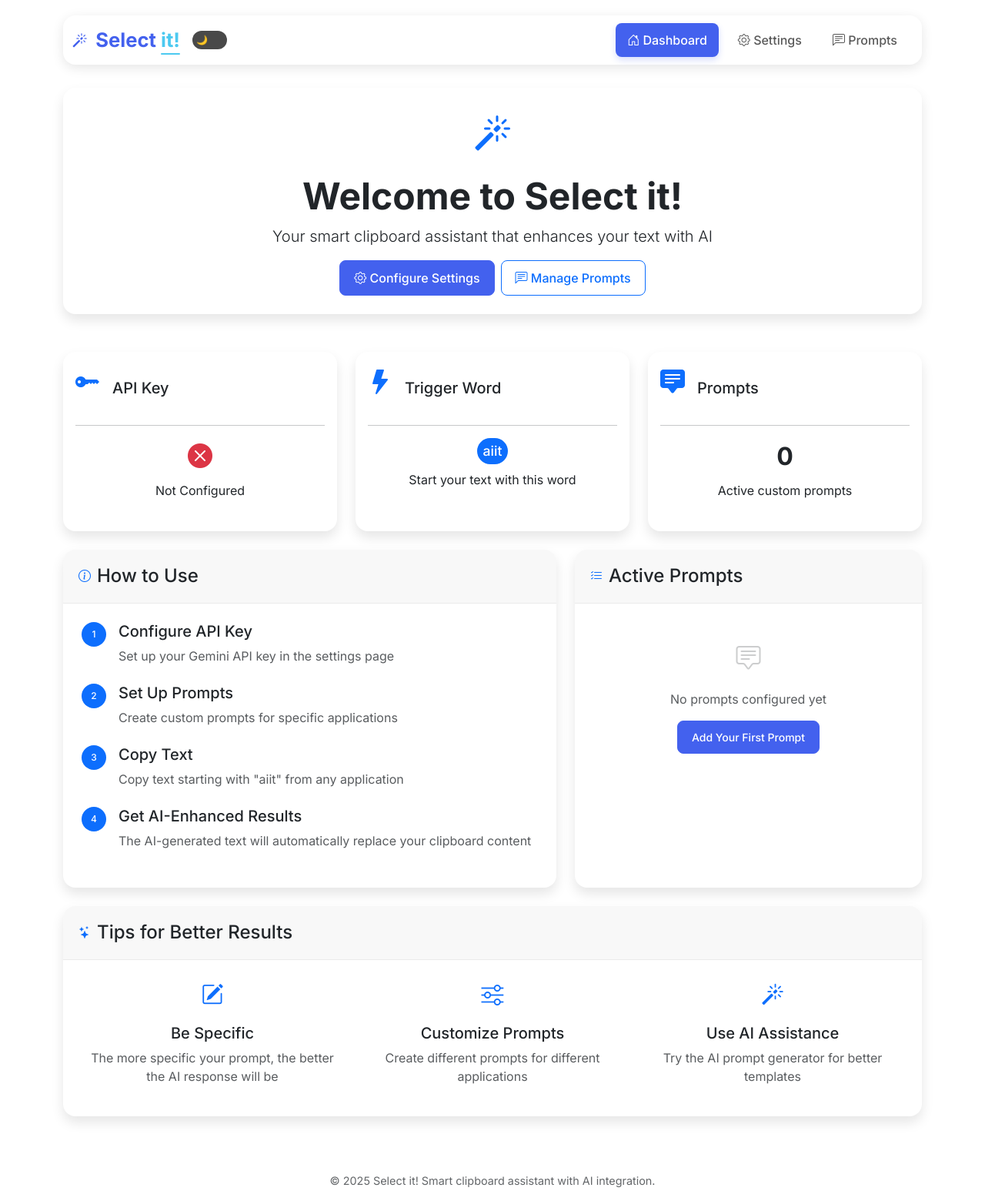
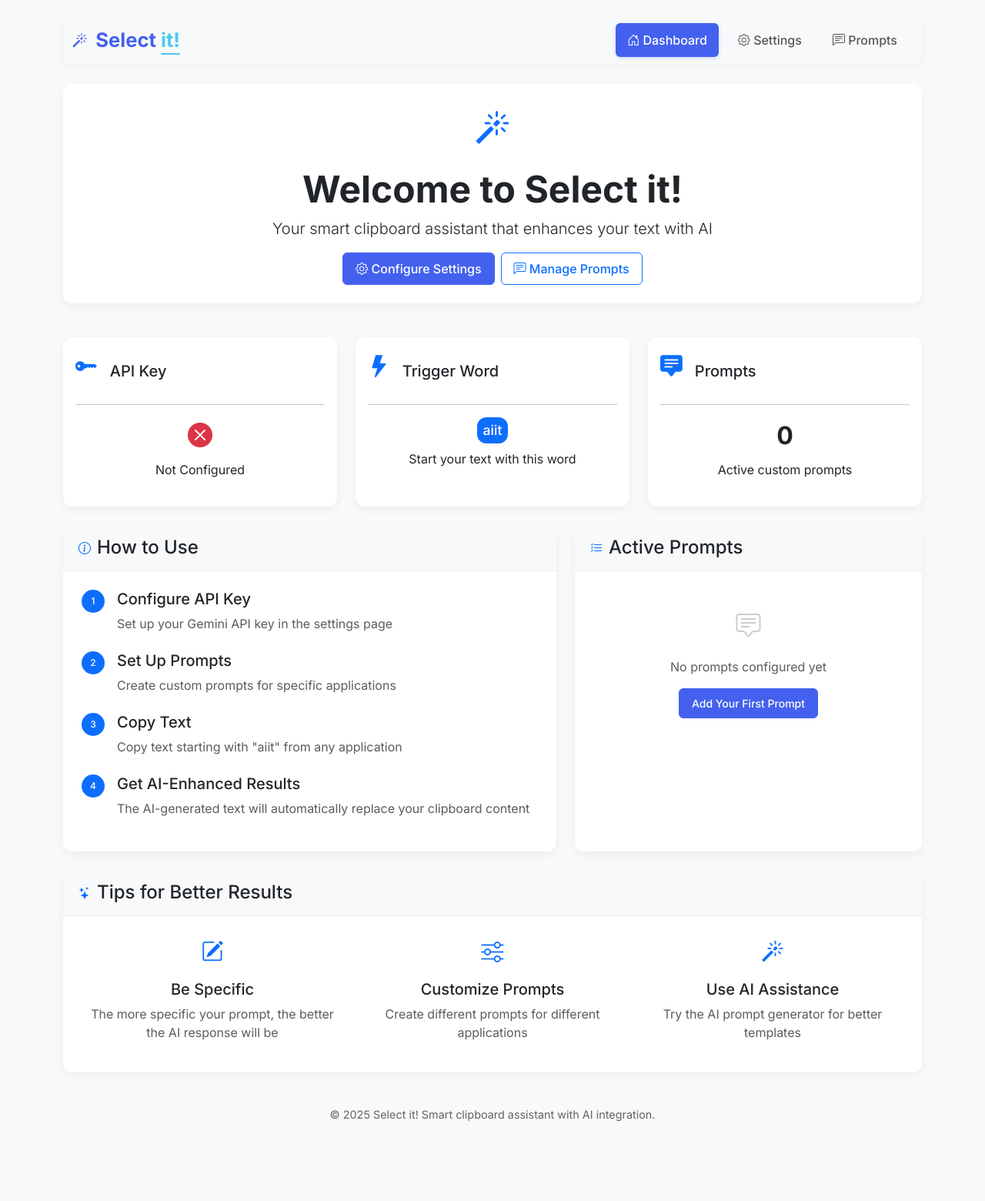
Before and after one commit to horw/selit, a Flask app: page / in a window 1280 px wide. Shown: the whole page at 77% size. After the commit the page ends 1456 px from the top, so only its background shows below. Run offline with Flask 3, Linux system fonts and the light colour scheme.

Commit message:
update UI

```diff
--- a/selit/templates/base.html
+++ b/selit/templates/base.html
@@ -1,5 +1,5 @@
 <!DOCTYPE html>
-<html lang="en" data-bs-theme="light">
+<html lang="en">
 <head>
     <meta charset="UTF-8">
     <meta name="viewport" content="width=device-width, initial-scale=1.0">
@@ -17,36 +17,21 @@
             --success-color: #4CAF50;
             --warning-color: #ff9800;
             --danger-color: #f44336;
-            --card-border-radius: 16px;
-            --btn-border-radius: 8px;
-            --input-border-radius: 8px;
-            --transition-speed: 0.2s;
-        }
-
-        [data-bs-theme="dark"] {
-            --primary-color: #6d8fff;
-            --secondary-color: #5550e9;
-            --accent-color: #5dddff;
-            --bs-body-bg: #121212;
-            --bs-body-color: #e9ecef;
-            --bs-card-bg: #1e1e1e;
-            --bs-card-cap-bg: #2a2a2a;
-            color-scheme: dark;
+            --card-border-radius: 12px;
+            --btn-border-radius: 6px;
+            --input-border-radius: 6px;
         }
 
         body {
             padding-top: 20px;
-            background-color: var(--bs-body-bg);
+            background-color: #f8f9fa;
             font-family: 'Inter', sans-serif;
-            transition: background-color var(--transition-speed) ease;
         }
 
         .navbar {
-            margin-bottom: 30px;
+            margin-bottom: 25px;
             border-radius: var(--card-border-radius);
-            box-shadow: 0 4px 15px rgba(0, 0, 0, 0.1);
-            backdrop-filter: blur(10px);
-            transition: all var(--transition-speed) ease;
+            box-shadow: 0 2px 10px rgba(0, 0, 0, 0.05);
         }
 
         .navbar-brand {
@@ -74,9 +59,8 @@
         .nav-link {
             font-weight: 500;
             padding: 10px 15px !important;
-            border-radius: 8px;
+            border-radius: 6px;
             margin: 0 5px;
-            transition: all var(--transition-speed) ease;
         }
 
         .nav-link:hover {
@@ -86,44 +70,32 @@
         .nav-link.active {
             background-color: var(--primary-color);
             color: white !important;
-            box-shadow: 0 4px 8px rgba(67, 97, 238, 0.2);
+            box-shadow: 0 2px 5px rgba(67, 97, 238, 0.2);
         }
 
         .card {
-            margin-bottom: 25px;
+            margin-bottom: 20px;
             border-radius: var(--card-border-radius);
             border: none;
-            box-shadow: 0 8px 16px rgba(0, 0, 0, 0.1);
+            box-shadow: 0 4px 12px rgba(0, 0, 0, 0.05);
             overflow: hidden;
-            transition: all var(--transition-speed) ease;
-        }
-
-        .card:hover {
-            transform: translateY(-2px);
-            box-shadow: 0 10px 20px rgba(0, 0, 0, 0.12);
         }
 
         .card-header {
-            background-color: var(--bs-card-cap-bg);
+            background-color: #f8f9fa;
             border-bottom: 1px solid rgba(0, 0, 0, 0.05);
             font-weight: 600;
-            padding: 20px;
+            padding: 15px 20px;
         }
 
         .card-body {
-            padding: 25px;
+            padding: 20px;
         }
 
         .btn {
             border-radius: var(--btn-border-radius);
             font-weight: 500;
-            padding: 10px 18px;
-            transition: all var(--transition-speed) ease;
-        }
-
-        .btn:hover {
-            transform: translateY(-1px);
-            box-shadow: 0 4px 8px rgba(0, 0, 0, 0.1);
+            padding: 8px 16px;
         }
 
         .btn-primary {
@@ -155,32 +127,31 @@
 
         .form-control, .input-group-text {
             border-radius: var(--input-border-radius);
-            padding: 12px 18px;
-            border: 1px solid #ddd;
-            transition: all var(--transition-speed) ease;
+            padding: 10px 15px;
+            border: 1px solid #dee2e6;
+            height: auto;
         }
 
         .form-control:focus {
             border-color: var(--primary-color);
-            box-shadow: 0 0 0 0.25rem rgba(67, 97, 238, 0.25);
+            box-shadow: 0 0 0 0.2rem rgba(67, 97, 238, 0.25);
         }
 
         .flash-messages {
-            margin-bottom: 25px;
+            margin-bottom: 20px;
         }
 
         .alert {
             border-radius: var(--card-border-radius);
-            padding: 15px 20px;
+            padding: 12px 16px;
             border: none;
-            box-shadow: 0 4px 8px rgba(0, 0, 0, 0.1);
+            box-shadow: 0 2px 5px rgba(0, 0, 0, 0.05);
         }
 
         .list-group-item {
             border-left: none;
             border-right: none;
-            padding: 15px 20px;
-            transition: background-color var(--transition-speed) ease;
+            padding: 12px 16px;
         }
 
         .list-group-item:first-child {
@@ -201,9 +172,9 @@
         }
 
         .badge {
-            padding: 6px 12px;
+            padding: 5px 10px;
             font-weight: 500;
-            border-radius: 20px;
+            border-radius: 12px;
         }
 
         .app-icon {
@@ -215,40 +186,6 @@
         footer {
             font-size: 0.9rem;
             opacity: 0.7;
-            transition: opacity var(--transition-speed) ease;
-        }
-
-        footer:hover {
-            opacity: 1;
-        }
-
-        /* Dark mode toggle */
-        .theme-toggle {
-            cursor: pointer;
-            width: 45px;
-            height: 24px;
-            border-radius: 50px;
-            background-color: #494949;
-            position: relative;
-            transition: all var(--transition-speed) ease;
-        }
-
-        .theme-toggle::after {
-            content: '🌙';
-            font-size: 12px;
-            position: absolute;
-            left: 5px;
-            top: 3px;
-            transition: all var(--transition-speed) ease;
-        }
-
-        [data-bs-theme="dark"] .theme-toggle {
-            background-color: var(--primary-color);
-        }
-
-        [data-bs-theme="dark"] .theme-toggle::after {
-            content: '☀️';
-            transform: translateX(20px);
         }
 
         /* Stats card */
@@ -258,7 +195,7 @@
         }
 
         .stat-value {
-            font-size: 2.5rem;
+            font-size: 2.2rem;
             font-weight: 700;
             color: var(--primary-color);
             margin-bottom: 0;
@@ -271,9 +208,15 @@
 
         /* Feature cards */
         .feature-icon {
-            font-size: 2rem;
+            font-size: 1.8rem;
             color: var(--primary-color);
-            margin-bottom: 15px;
+            margin-bottom: 12px;
+        }
+
+        /* Fixed height containers */
+        .fixed-height-container {
+            height: 300px;
+            overflow-y: auto;
         }
     </style>
 </head>
@@ -285,12 +228,9 @@
                     <i class="bi bi-magic app-icon"></i>
                     Select <span class="highlight">it!</span>
                 </a>
-                <div class="d-flex align-items-center">
-                    <div class="theme-toggle me-3" id="themeToggle"></div>
-                    <button class="navbar-toggler" type="button" data-bs-toggle="collapse" data-bs-target="#navbarNav">
-                        <span class="navbar-toggler-icon"></span>
-                    </button>
-                </div>
+                <button class="navbar-toggler" type="button" data-bs-toggle="collapse" data-bs-target="#navbarNav">
+                    <span class="navbar-toggler-icon"></span>
+                </button>
                 <div class="collapse navbar-collapse" id="navbarNav">
                     <ul class="navbar-nav ms-auto">
                         <li class="nav-item">
@@ -333,35 +273,12 @@
             {% block content %}{% endblock %}
         </div>
 
-        <footer class="mt-5 mb-3 text-center">
+        <footer class="mt-4 mb-3 text-center">
             <p>&copy; 2025 Select it! Smart clipboard assistant with AI integration.</p>
         </footer>
     </div>
 
     <script src="https://cdn.jsdelivr.net/npm/bootstrap@5.3.2/dist/js/bootstrap.bundle.min.js"></script>
-    <script>
-        // Theme toggler functionality
-        document.addEventListener('DOMContentLoaded', function() {
-            const themeToggle = document.getElementById('themeToggle');
-
-            // Check for saved theme preference or respect OS setting
-            const savedTheme = localStorage.getItem('theme');
-            const prefersDark = window.matchMedia('(prefers-color-scheme: dark)').matches;
-
-            if (savedTheme === 'dark' || (!savedTheme && prefersDark)) {
-                document.documentElement.setAttribute('data-bs-theme', 'dark');
-            }
-
-            // Toggle theme on click
-            themeToggle.addEventListener('click', function() {
-                const currentTheme = document.documentElement.getAttribute('data-bs-theme');
-                const newTheme = currentTheme === 'dark' ? 'light' : 'dark';
-
-                document.documentElement.setAttribute('data-bs-theme', newTheme);
-                localStorage.setItem('theme', newTheme);
-            });
-        });
-    </script>
     {% block scripts %}{% endblock %}
 </body>
 </html>
--- a/selit/templates/index.html
+++ b/selit/templates/index.html
@@ -8,7 +8,7 @@
         <div class="card">
             <div class="card-body p-4 text-center">
                 <div class="d-inline-block mb-3">
-                    <i class="bi bi-magic feature-icon mb-3 text-primary" style="font-size: 3rem;"></i>
+                    <i class="bi bi-magic feature-icon mb-3 text-primary" style="font-size: 2.8rem;"></i>
                 </div>
                 <h1 class="display-5 fw-bold">Welcome to Select it!</h1>
                 <p class="lead col-lg-8 mx-auto">
@@ -91,7 +91,7 @@
                 <div class="steps">
                     <div class="step d-flex mb-4">
                         <div class="step-icon me-3">
-                            <span class="badge bg-primary rounded-circle p-2" style="width: 32px; height: 32px; display: flex; align-items: center; justify-content: center;">1</span>
+                            <span class="badge bg-primary rounded-circle p-2" style="width: 30px; height: 30px; display: flex; align-items: center; justify-content: center;">1</span>
                         </div>
                         <div>
                             <h5>Configure API Key</h5>
@@ -100,7 +100,7 @@
                     </div>
                     <div class="step d-flex mb-4">
                         <div class="step-icon me-3">
-                            <span class="badge bg-primary rounded-circle p-2" style="width: 32px; height: 32px; display: flex; align-items: center; justify-content: center;">2</span>
+                            <span class="badge bg-primary rounded-circle p-2" style="width: 30px; height: 30px; display: flex; align-items: center; justify-content: center;">2</span>
                         </div>
                         <div>
                             <h5>Set Up Prompts</h5>
@@ -109,7 +109,7 @@
                     </div>
                     <div class="step d-flex mb-4">
                         <div class="step-icon me-3">
-                            <span class="badge bg-primary rounded-circle p-2" style="width: 32px; height: 32px; display: flex; align-items: center; justify-content: center;">3</span>
+                            <span class="badge bg-primary rounded-circle p-2" style="width: 30px; height: 30px; display: flex; align-items: center; justify-content: center;">3</span>
                         </div>
                         <div>
                             <h5>Copy Text</h5>
@@ -118,7 +118,7 @@
                     </div>
                     <div class="step d-flex">
                         <div class="step-icon me-3">
-                            <span class="badge bg-primary rounded-circle p-2" style="width: 32px; height: 32px; display: flex; align-items: center; justify-content: center;">4</span>
+                            <span class="badge bg-primary rounded-circle p-2" style="width: 30px; height: 30px; display: flex; align-items: center; justify-content: center;">4</span>
                         </div>
                         <div>
                             <h5>Get AI-Enhanced Results</h5>
@@ -137,7 +137,7 @@
                 <h4 class="mb-0">Active Prompts</h4>
             </div>
             <div class="card-body p-0">
-                <div class="list-group list-group-flush" style="max-height: 300px; overflow-y: auto; border-radius: 0;">
+                <div class="list-group list-group-flush fixed-height-container" style="border-radius: 0;">
                     {% for window_id in prompts|sort %}
                         <div class="list-group-item d-flex justify-content-between align-items-center border-start-0 border-end-0">
                             <div>
--- a/selit/templates/settings.html
+++ b/selit/templates/settings.html
@@ -92,6 +92,9 @@
         const toggleButton = document.getElementById('toggleApiKey');
 
         if (apiKeyInput && toggleButton) {
+            // Set initial state
+            apiKeyInput.setAttribute('type', 'password');
+
             toggleButton.addEventListener('click', function() {
                 const type = apiKeyInput.getAttribute('type') === 'password' ? 'text' : 'password';
                 apiKeyInput.setAttribute('type', type);
@@ -99,9 +102,6 @@
                     '<i class="bi bi-eye"></i>' :
                     '<i class="bi bi-eye-slash"></i>';
             });
-
-            // Default to password type for security
-            apiKeyInput.setAttribute('type', 'password');
         }
     });
 </script>
```
Also changed, not shown: selit/templates/prompts.html (+5 -6 lines).
